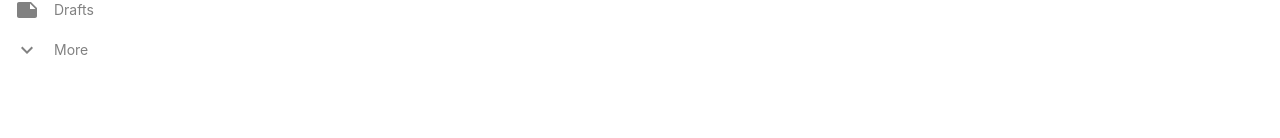
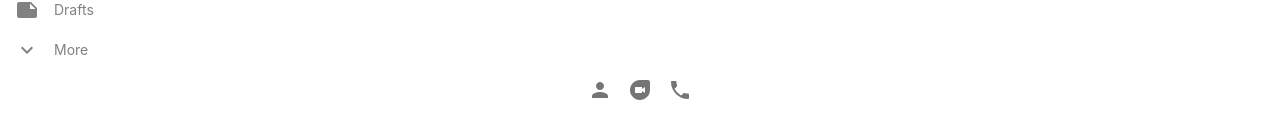
Before and after one commit to Qasper1974/gmailclone, a React (Create React App) app: page / in a window 1280 px wide. Shown: the part 376-514 px from the top of the page. Built offline with nearby package versions, Linux system fonts and the light colour scheme.

Commit message:
add footer

```diff
--- a/src/app/components/Sidebar.js
+++ b/src/app/components/Sidebar.js
@@ -1,4 +1,4 @@
-import { Button } from "@mui/material";
+import { Button, IconButton } from "@mui/material";
 import React from "react";
 import styles from "./Sidebar.module.css";
 
@@ -11,6 +11,9 @@
 import NearMeIcon from "@mui/icons-material/NearMe";
 import NoteIcon from "@mui/icons-material/Note";
 import ExpandMoreIcon from "@mui/icons-material/ExpandMore";
+import PersonIcon from "@mui/icons-material/Person";
+import DuoIcon from "@mui/icons-material/Duo";
+import PhoneIcon from "@mui/icons-material/Phone";
 
 function Sidebar() {
 	return (
@@ -21,13 +24,31 @@
 			>
 				COMPOSE
 			</Button>
-			<SidebarOption Icon={InboxIcon} title="Inbox" number={54} selected={true}/>
+			<SidebarOption
+				Icon={InboxIcon}
+				title="Inbox"
+				number={54}
+				selected={true}
+			/>
 			<SidebarOption Icon={StarIcon} title="Starred" number={54} />
 			<SidebarOption Icon={AccessTimeIcon} title="Snoozed" number={54} />
 			<SidebarOption Icon={LabelImportantIcon} title="Important" number={54} />
 			<SidebarOption Icon={NearMeIcon} title="Sent" number={54} />
 			<SidebarOption Icon={NoteIcon} title="Drafts" number={54} />
 			<SidebarOption Icon={ExpandMoreIcon} title="More" number={54} />
+			<div className={styles.sidebar__footer}>
+				<div className={styles.sidebar__footerIcons}>
+					<IconButton>
+						<PersonIcon />
+					</IconButton>
+					<IconButton>
+						<DuoIcon />
+					</IconButton>
+					<IconButton>
+						<PhoneIcon />
+					</IconButton>
+				</div>
+			</div>
 		</div>
 	);
 }
--- a/src/app/components/Sidebar.module.css
+++ b/src/app/components/Sidebar.module.css
@@ -10,10 +10,13 @@
     padding: 15px;
     border-radius: 30px;
     box-shadow: 0px 2px 5px -2px rgba(0,0,0,0.75);
-
-
 }
 
 .sidebar__add {
     font-size: large;
 }
+
+.sidebar__footer {
+    display: flex;
+    justify-content: center;
+}
```
